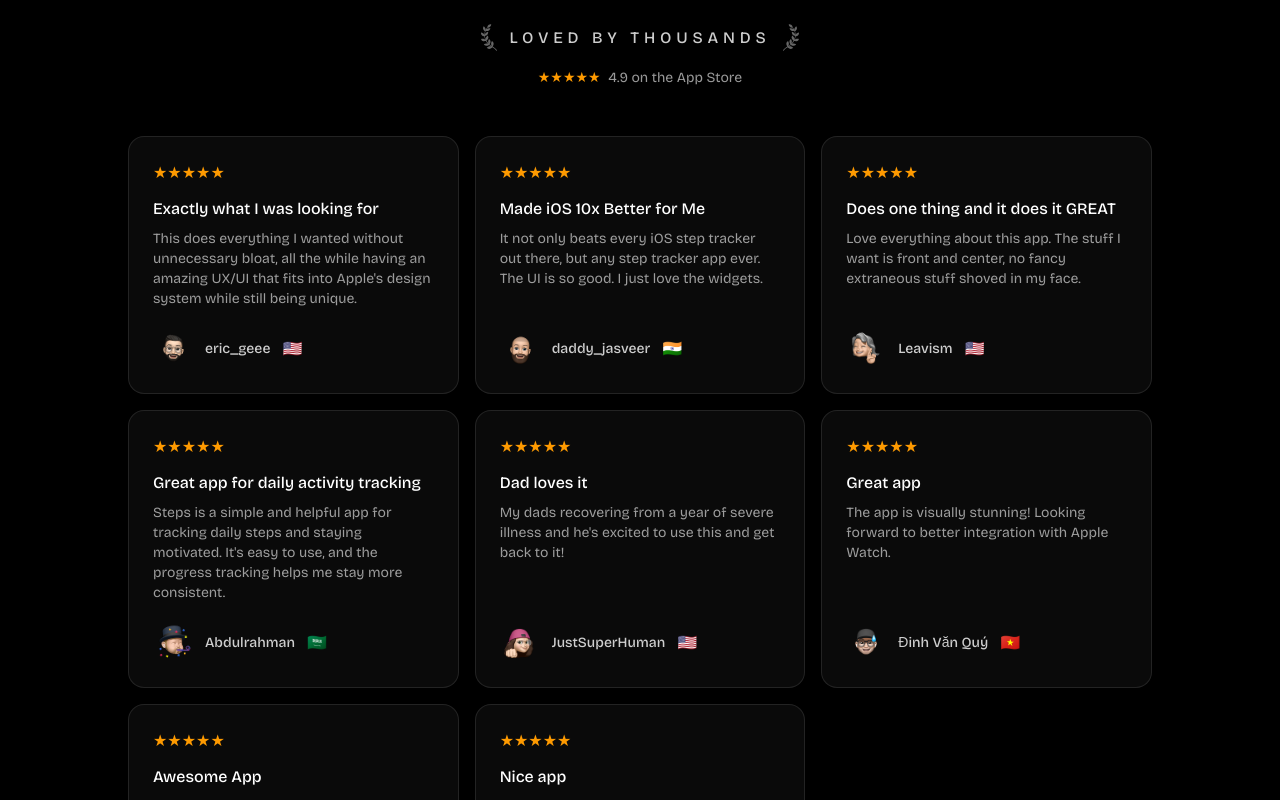
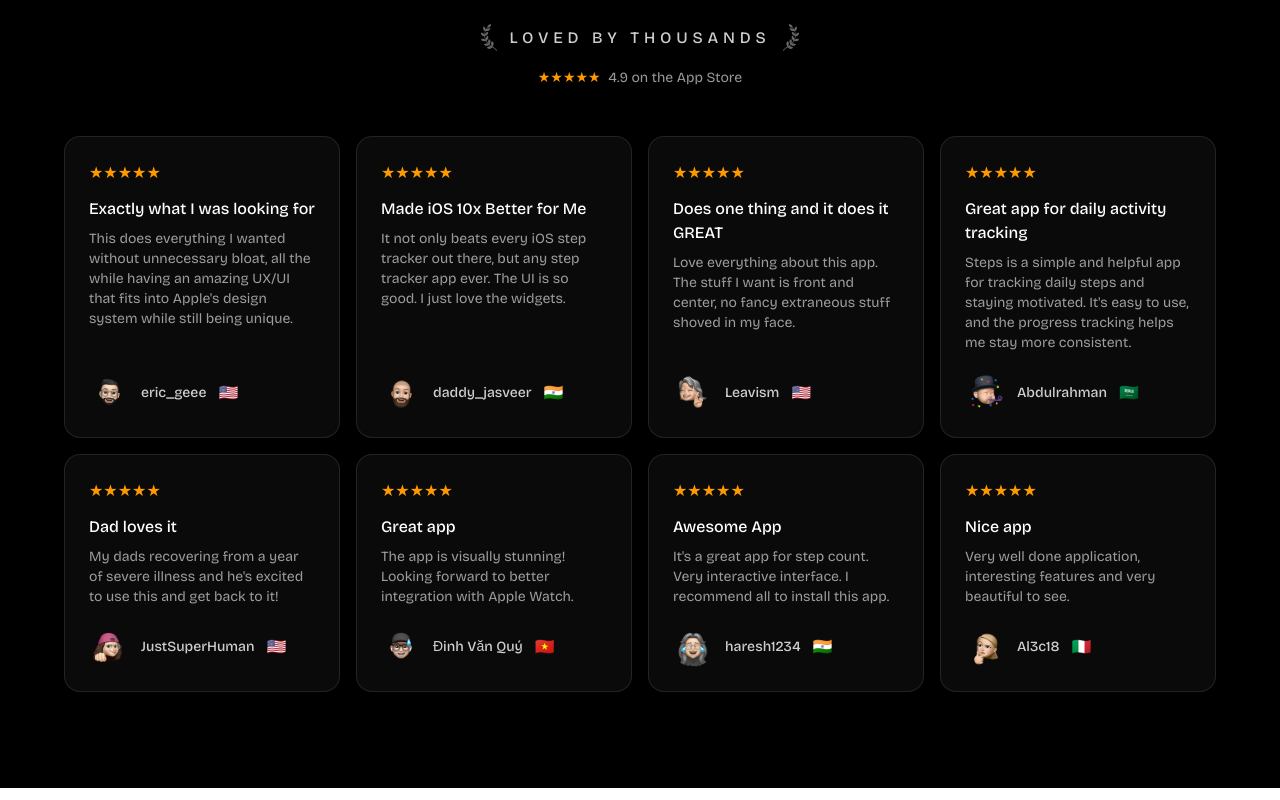
Before and after one commit to dqhieu/getsteps-app, a Next.js app: page / in a window 1280 px wide. Shown: the part 2220-3020 px from the top of the page. Built offline with nearby package versions, Linux system fonts and the light colour scheme.

Commit message:
style(landing): lay out reviews in a 4x2 grid

```diff
--- a/components/landing-trust.tsx
+++ b/components/landing-trust.tsx
@@ -105,9 +105,9 @@ export function LandingTrust() {
         </Reveal>
 
         {/* Reviews */}
-        <div className="mt-12 grid grid-cols-1 md:grid-cols-2 lg:grid-cols-3 gap-4 max-w-5xl mx-auto">
+        <div className="mt-12 grid grid-cols-1 sm:grid-cols-2 lg:grid-cols-4 gap-4 max-w-6xl mx-auto">
           {REVIEWS.map((review, index) => (
-            <Reveal key={review.title} delay={(index % 3) * 60}>
+            <Reveal key={review.title} delay={(index % 4) * 60}>
               <div className="flex h-full flex-col rounded-2xl border border-white/10 bg-white/[0.04] p-6">
                 <div className="text-amber-500 mb-3" aria-label="5 out of 5 stars">
                   ★★★★★
```
